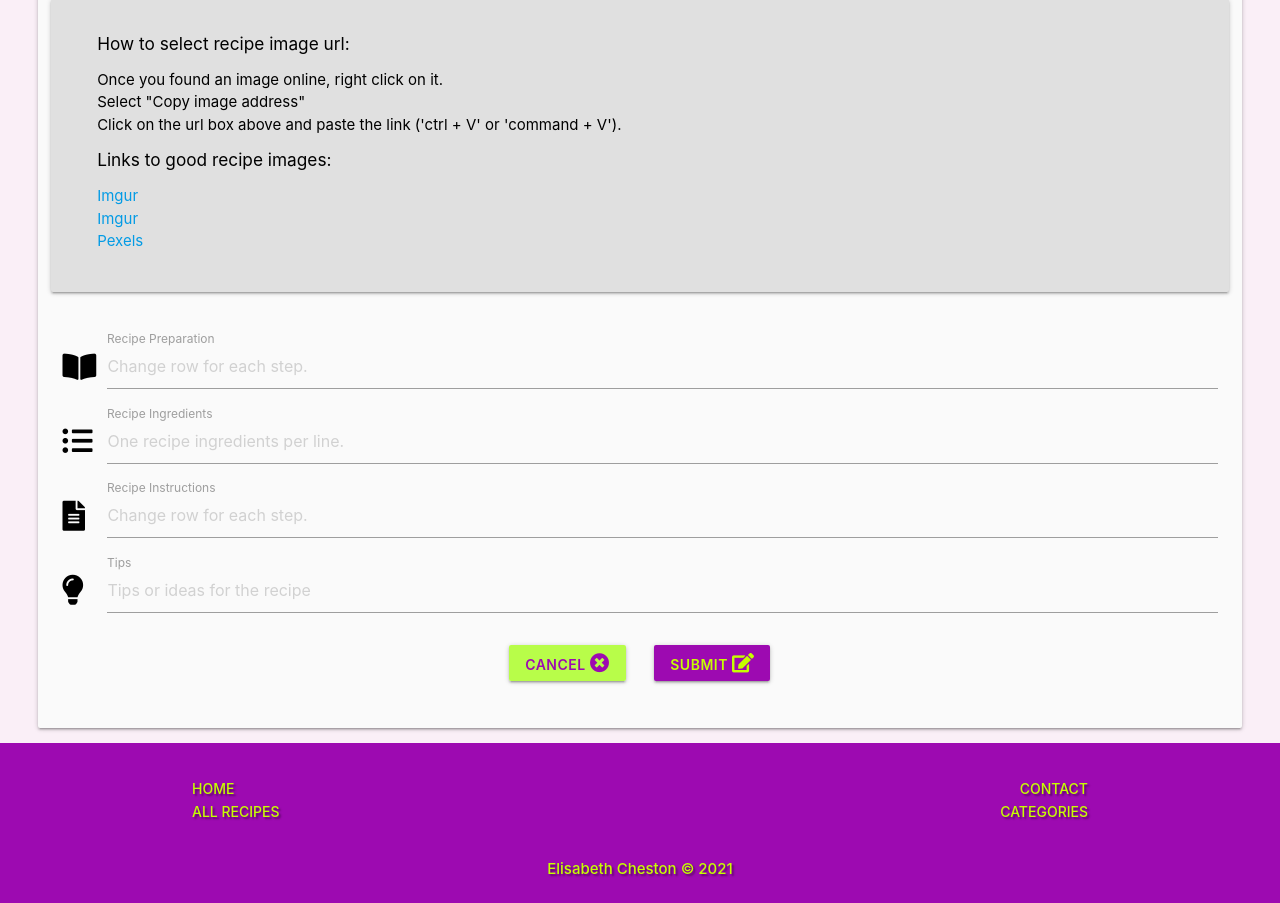
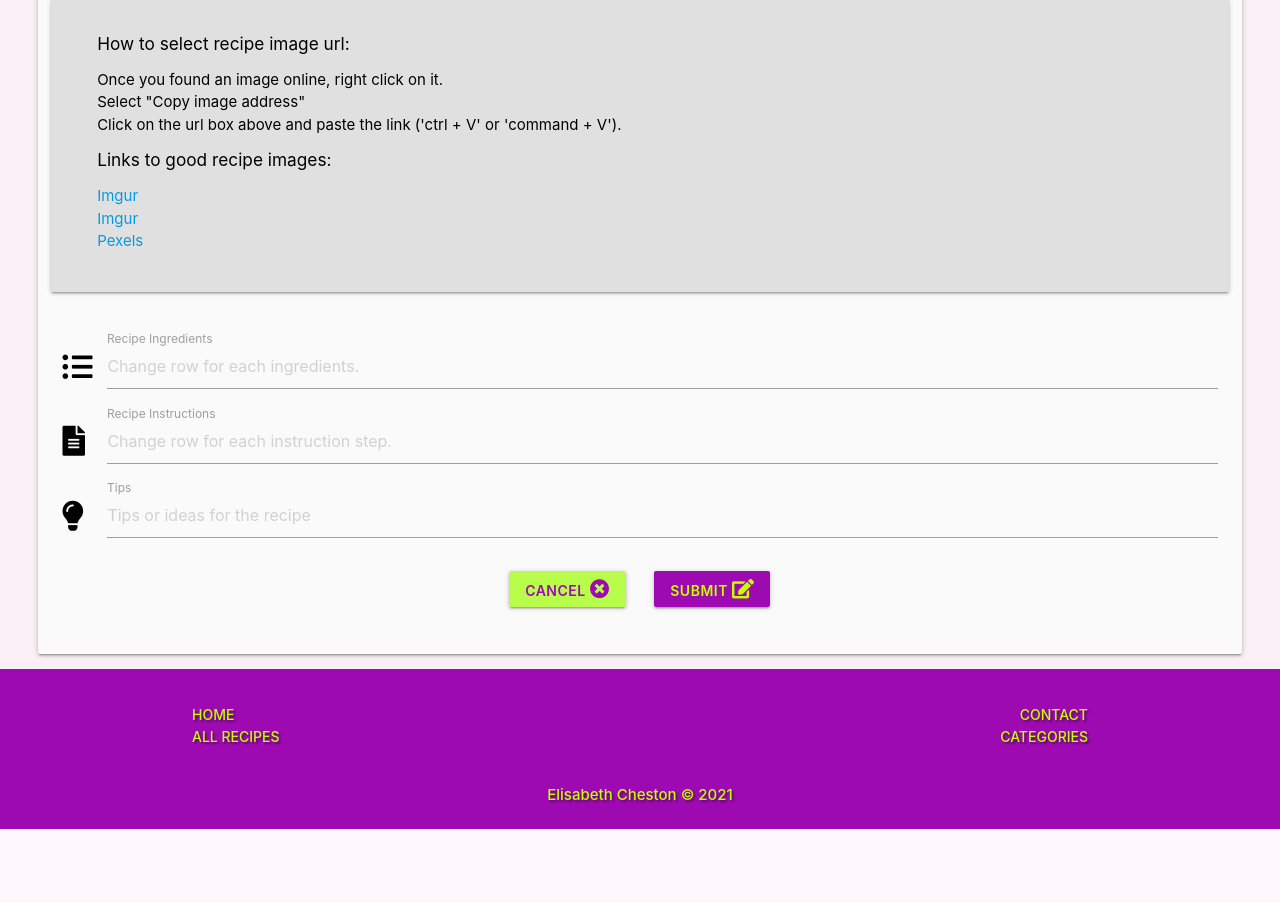
Before and after one commit to ElisabethCheston/KidsCooking, a Flask app: template templates/edit_recipe.html in a window 1280 px wide. Shown: the part 924-1827 px from the top of the page. After the commit the page ends 1753 px from the top, so only its background shows below. Run offline with Flask 2, Linux system fonts and the light colour scheme; the template is opened without the code that fills it, so the values that code supplies are empty; some libraries are stand-ins or nearby versions; some web fonts are replaced.

Commit message:
Remove preparation field from editing recipe.

```diff
--- a/templates/edit_recipe.html
+++ b/templates/edit_recipe.html
@@ -146,21 +146,12 @@
         </div>
         <br>
 
-        <!-- Recipe Preparation Input -->
-        <div class="input-field text-field">
-            <i class="fas fa-book-open prefix" aria-hidden="true"></i>
-            <textarea id="preparation" name="preparation" class="materialize-textarea validate" data-position="bottom"
-                placeholder="Change row for each step." minlength="4" required>
-            {{- recipe.preparation -}}</textarea>
-            <label for="preparation">Recipe Preparation</label>
-            <a class=""></a>
-        </div>
 
         <!-- Recipe Ingredients Input -->
         <div class="input-field text-field">
             <i class="fas fa-list-ul prefix" aria-hidden="true"></i>
             <textarea id="ingredients" name="ingredients" class="materialize-textarea validate" data-position="bottom"
-                data-tooltip="Please add one ingredient on each line." placeholder="One recipe ingredients per line."
+                data-tooltip="Please add one ingredient on each line." placeholder="Change row for each ingredients."
                 minlength="4" required>{{- recipe.ingredients -}}</textarea>
             <label for="ingredients">Recipe Ingredients</label>
             <a class=""></a>
@@ -170,7 +161,7 @@
         <div class="input-field text-field">
             <i class="fas fa-file-alt prefix" aria-hidden="true"></i>
             <textarea id="instructions" name="instructions" class="materialize-textarea validate"
-                placeholder="Change row for each step." minlength="10" maxlength="700" required>
+                placeholder="Change row for each instruction step." minlength="10" maxlength="700" required>
                 {{- recipe.instructions -}}</textarea>
             <label for="instructions">Recipe Instructions</label>
         </div>
```
